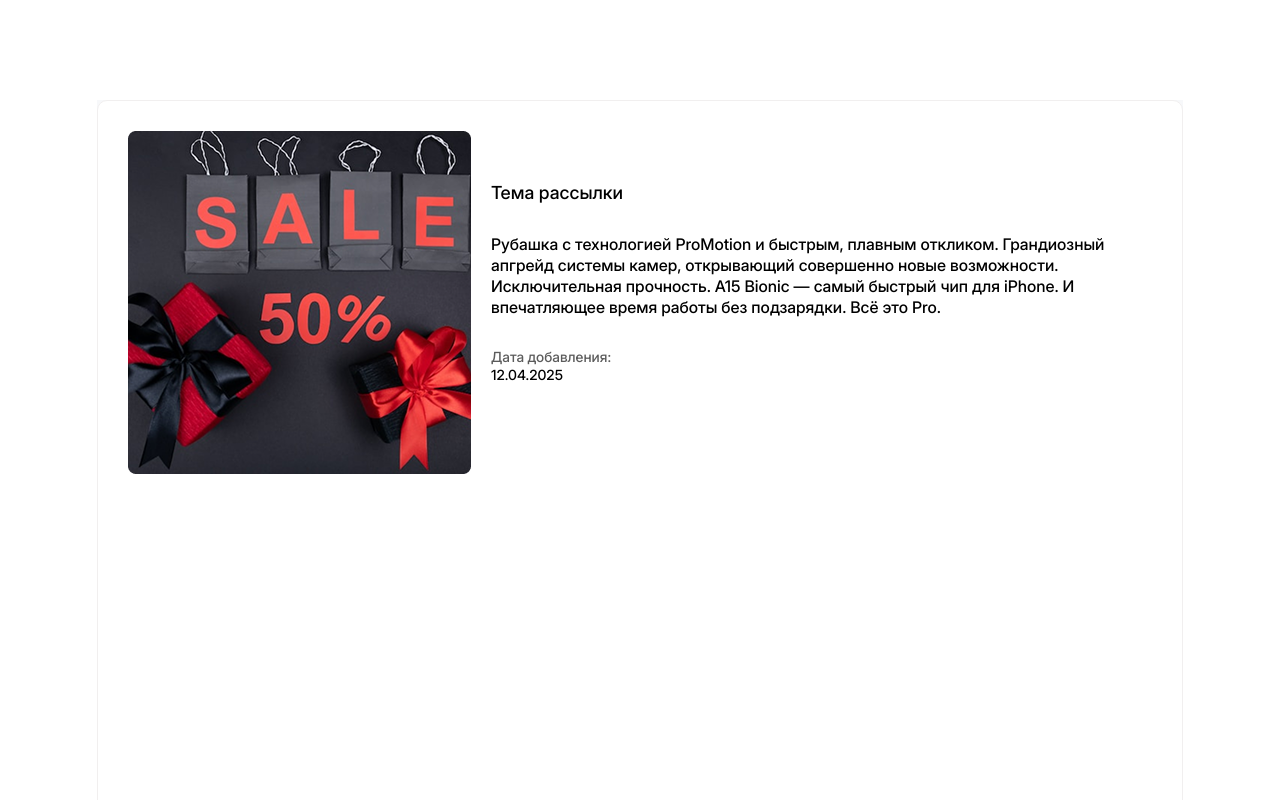
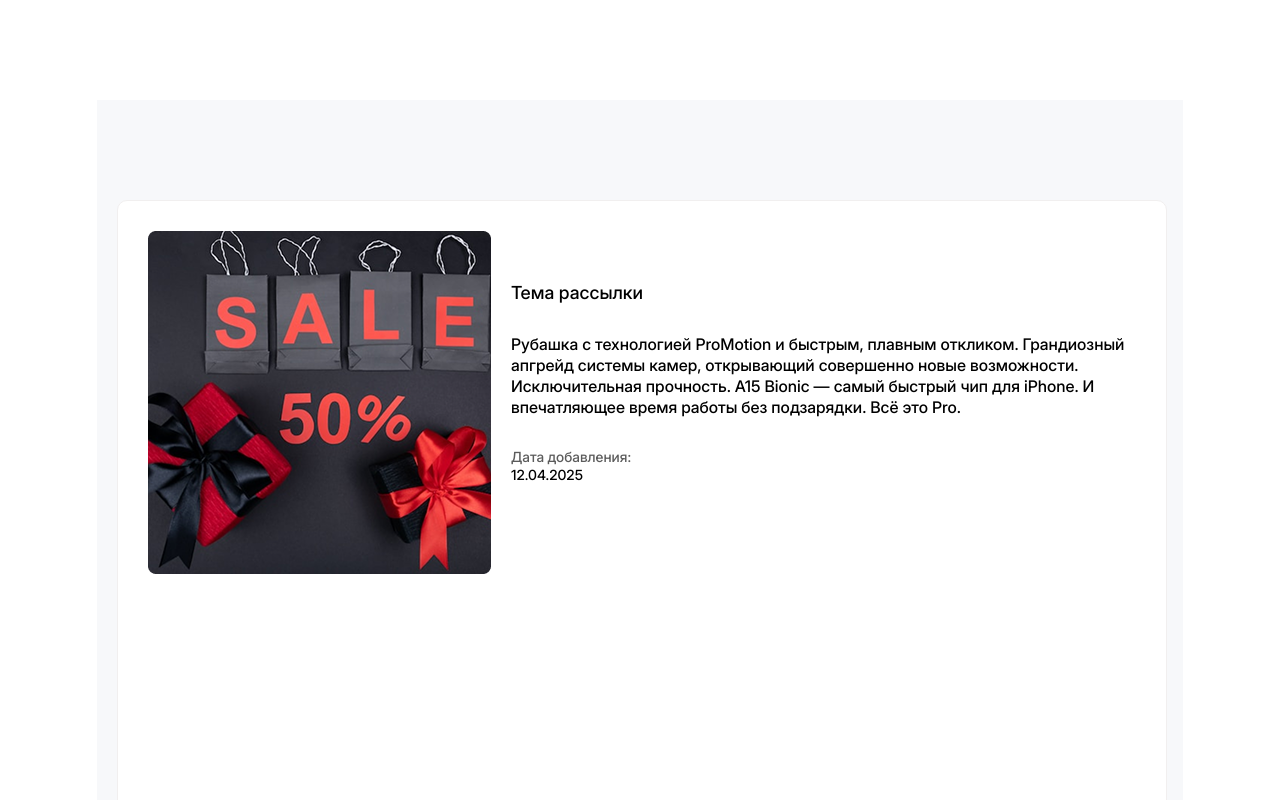
Before and after one commit to peaksoft-school/Gift-list-js16-day-, a React (Vite) app: page / in a window 1280 px wide. Shown: the top 800 px of the page. Built offline with nearby package versions, Linux system fonts and the light colour scheme.

Commit message:
savesave

```diff
--- a/src/components/UI/mailing/DescriptionCard.jsx
+++ b/src/components/UI/mailing/DescriptionCard.jsx
@@ -44,13 +44,11 @@ const FlexContainer = styled(Box)(() => ({
    alignItems: 'center',
 }))
 const BlockContainer = styled(Box)(() => ({
-   // display: 'flex',
-   // justifyContent: 'center',
-   // alignItems: 'center',
    width: '1086px',
    height: '1024px',
    background: '#F7F8FA',
    margin: '100px',
+   padding: '20px',
 }))
 
 const StyledBox = styled(Box)(() => ({
@@ -58,7 +56,8 @@ const StyledBox = styled(Box)(() => ({
    justifyContent: 'space-between',
    alignItems: 'start',
    padding: '30px',
-   width: '1086px',
+   marginTop: '80px',
+   width: '1050px',
    height: '871px',
    background: '#FFFFFF',
    borderRadius: '10px',
```
